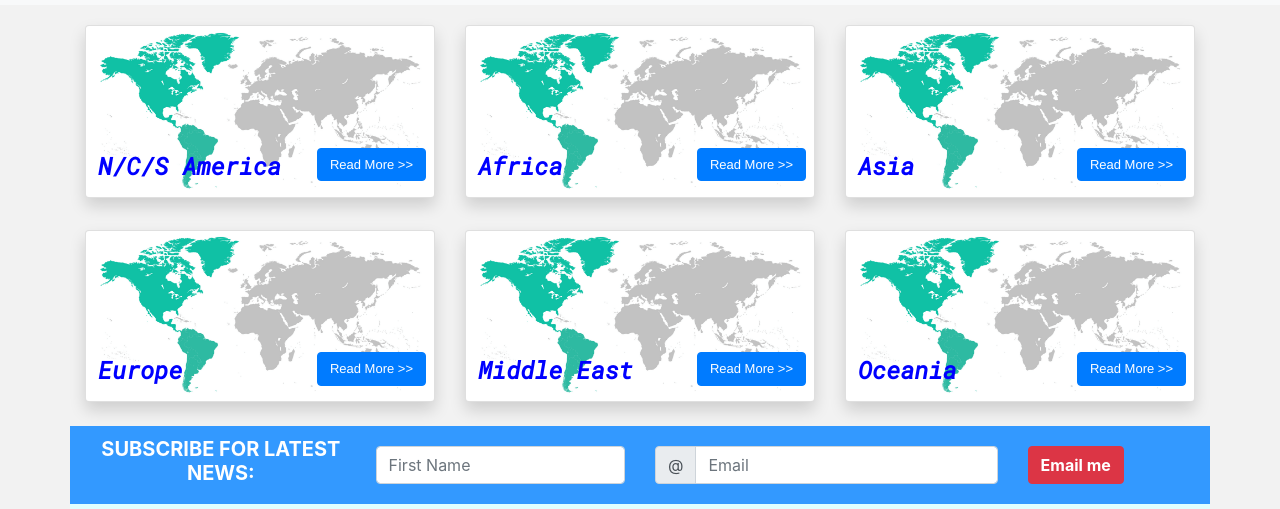
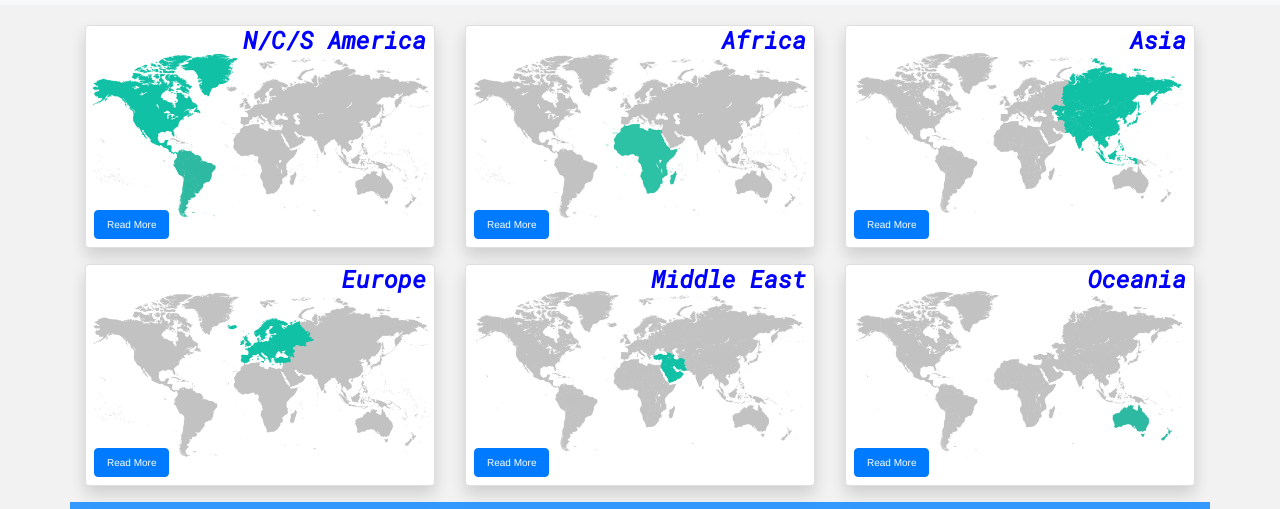
Before and after one commit to Forum-123/Travel-Blog, a plain HTML site: page destination.html in a window 1280 px wide. Shown: the part 91-600 px from the top of the page. Drawn offline with nearby package versions, Linux system fonts and the light colour scheme.

Commit message:
Changed style of the cards

```diff
--- a/destination.html
+++ b/destination.html
@@ -41,16 +41,11 @@
         }
 
         .card-title {
-            display: inline-block;
             text-align: center;
             color: blue;
             font-size: 1.5rem;
             font-weight: bold;
             font-family: 'Roboto Mono', monospace;
-        }
-
-        .card-body a {
-            display: inline-block;
         }
     </style>
 </head>
@@ -106,54 +101,66 @@
     <!--Cards-->
     <div class="container">
         <div class="card-deck mt-3">
-            <div class="card shadow mb-3"
-                style="background-image: url('Images/america/americamap.png'); background-size: 100%; background-repeat: no-repeat; background-position: center;">
-                <div class="ml-2 mr-2" style="margin-top: 35%;">
-                    <h4 class="card-title p-1" style="float: left; font-family: 'Roboto Mono', monospace;">N/C/S America</h4>
-                    <a type="button" href="america.html" class="btn btn-primary"
-                        style="float: right; font-family: 'Franklin Gothic Medium', 'Arial Narrow', Arial, sans-serif; font-size:small;">Read More >></a>
+            <div class="card shadow"
+                style="background-image: url('Images/america/americamap.png'); background-size: 105%; background-repeat: no-repeat; background-position: center;">
+                <div class="ml-2 mr-2">
+                    <h4 class="card-title" style="float: right; font-size: 1.5rem; font-family: 'Roboto Mono', monospace;">N/C/S America</h4>
+                </div>
+                <div class="ml-2 mr-2">
+                    <a type="button" href="america.html" class="btn btn-primary mb-2"
+                    style="float: left; margin-top: 43%; font-family: 'Franklin Gothic Medium', 'Arial Narrow', Arial, sans-serif; font-size: x-small;">Read More</a>
                 </div>
             </div>
-            <div class="card shadow mb-3"
-            style="background-image: url('Images/america/americamap.png'); background-size: 100%; background-repeat: no-repeat; background-position: center;">
-                <div class="ml-2 mr-2" style="margin-top: 35%;">
-                    <h4 class="card-title p-1" style="float: left; font-family: 'Roboto Mono', monospace;">Africa</h4>
-                    <a type="button" href="africa.html" class="btn btn-primary"
-                    style="float: right; font-family: 'Franklin Gothic Medium', 'Arial Narrow', Arial, sans-serif; font-size:small;">Read More >></a>
+            <div class="card shadow"
+            style="background-image: url('Images/africa/africamap.jpg'); background-size: 105%; background-repeat: no-repeat; background-position: center;">
+                <div class="ml-2 mr-2">
+                    <h4 class="card-title" style="float: right; font-size: 1.5rem; font-family: 'Roboto Mono', monospace;">Africa</h4>
+                </div>
+                <div class="ml-2 mr-2">
+                    <a type="button" href="africa.html" class="btn btn-primary mb-2"
+                    style="float: left; margin-top: 43%; font-family: 'Franklin Gothic Medium', 'Arial Narrow', Arial, sans-serif; font-size:x-small;">Read More</a>
                 </div>
             </div>
-            <div class="card shadow mb-3"
-            style="background-image: url('Images/america/americamap.png'); background-size: 100%; background-repeat: no-repeat; background-position: center;">
-                <div class="ml-2 mr-2" style="margin-top: 35%;">
-                    <h4 class="card-title p-1" style="float: left; font-family: 'Roboto Mono', monospace;">Asia</h4>
-                    <a type="button" href="asia.html" class="btn btn-primary"
-                    style="float: right; font-family: 'Franklin Gothic Medium', 'Arial Narrow', Arial, sans-serif; font-size:small;">Read More >></a>
+            <div class="card shadow"
+            style="background-image: url('Images/asia/asia.jpeg'); background-size: 105%; background-repeat: no-repeat; background-position: center;">
+                <div class="ml-2 mr-2">
+                    <h4 class="card-title" style="float: right; font-size: 1.5rem;  font-family: 'Roboto Mono', monospace;">Asia</h4>
+                </div>
+                <div class="ml-2 mr-2">
+                    <a type="button" href="asia.html" class="btn btn-primary mb-2"
+                    style="float: left; margin-top: 43%; font-family: 'Franklin Gothic Medium', 'Arial Narrow', Arial, sans-serif; font-size:x-small;">Read More</a>
                 </div>
             </div>
         </div>
-        <div class="card-deck mt-3">
-            <div class="card shadow mb-3"
-                style="background-image: url('Images/america/americamap.png'); background-size: 100%; background-repeat: no-repeat; background-position: center;">
-                <div class="ml-2 mr-2" style="margin-top: 35%;">
-                    <h4 class="card-title p-1" style="float: left; font-family: 'Roboto Mono', monospace;">Europe</h4>
-                    <a type="button" href="europe.html" class="btn btn-primary"
-                        style="float: right; font-family: 'Franklin Gothic Medium', 'Arial Narrow', Arial, sans-serif; font-size:small;">Read More >></a>
+        <div class="card-deck mb-3 mt-3">
+            <div class="card shadow"
+                style="background-image: url('Images/europe/europe.jpeg'); background-size: 105%; background-repeat: no-repeat; background-position: center;">
+                <div class="ml-2 mr-2">
+                    <h4 class="card-title" style="float: right; font-size: 1.5rem;  font-family: 'Roboto Mono', monospace;">Europe</h4>
+                </div>
+                <div class="ml-2 mr-2">
+                    <a type="button" href="europe.html" class="btn btn-primary mb-2"
+                    style="float: left; margin-top: 43%; font-family: 'Franklin Gothic Medium', 'Arial Narrow', Arial, sans-serif; font-size:x-small;">Read More</a>
                 </div>
             </div>
-            <div class="card shadow mb-3"
-            style="background-image: url('Images/america/americamap.png'); background-size: 100%; background-repeat: no-repeat; background-position: center;">
-                <div class="ml-2 mr-2" style="margin-top: 35%;">
-                    <h4 class="card-title p-1" style="float: left; font-family: 'Roboto Mono', monospace;">Middle East</h4>
-                    <a type="button" href="middleeast.html" class="btn btn-primary"
-                    style="float: right; font-family: 'Franklin Gothic Medium', 'Arial Narrow', Arial, sans-serif; font-size:small;">Read More >></a>
+            <div class="card shadow"
+            style="background-image: url('Images/middleeast/middleeast.jpeg'); background-size: 105%; background-repeat: no-repeat; background-position: center;">
+                <div class="ml-2 mr-2">
+                    <h4 class="card-title" style="float: right; font-size: 1.5rem;  font-family: 'Roboto Mono', monospace;">Middle East</h4>
+                </div>
+                <div class="ml-2 mr-2">
+                    <a type="button" href="middleeast.html" class="btn btn-primary mb-2"
+                    style="float: left; margin-top: 43%; font-family: 'Franklin Gothic Medium', 'Arial Narrow', Arial, sans-serif; font-size:x-small;">Read More</a>
                 </div>
             </div>
-            <div class="card shadow mb-3"
-            style="background-image: url('Images/america/americamap.png'); background-size: 100%; background-repeat: no-repeat; background-position: center;">
-                <div class="ml-2 mr-2" style="margin-top: 35%;">
-                    <h4 class="card-title p-1" style="float: left; font-family: 'Roboto Mono', monospace;">Oceania</h4>
-                    <a type="button" href="oceania.html" class="btn btn-primary"
-                    style="float: right; font-family: 'Franklin Gothic Medium', 'Arial Narrow', Arial, sans-serif; font-size:small;">Read More >></a>
+            <div class="card shadow"
+            style="background-image: url('Images/oceania/oceaniamap.jpeg'); background-size: 105%; background-repeat: no-repeat; background-position: center;">
+                <div class="ml-2 mr-2">
+                    <h4 class="card-title" style="float: right; font-size: 1.5rem;  font-family: 'Roboto Mono', monospace;">Oceania</h4>
+                </div>
+                <div class="ml-2 mr-2">
+                    <a type="button" href="oceania.html" class="btn btn-primary mb-2"
+                    style="float: left; margin-top: 43%; font-family: 'Franklin Gothic Medium', 'Arial Narrow', Arial, sans-serif; font-size:x-small;">Read More</a>
                 </div>
             </div>
         </div>
```
